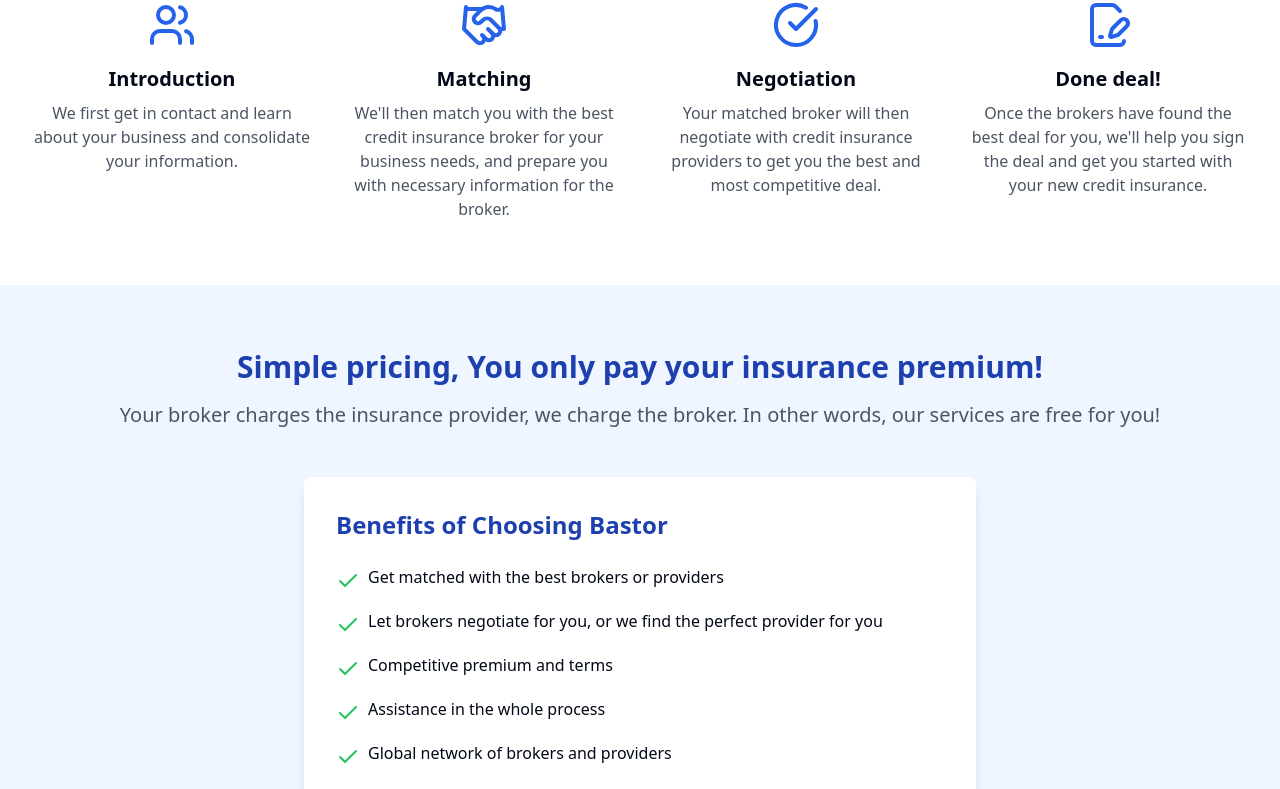
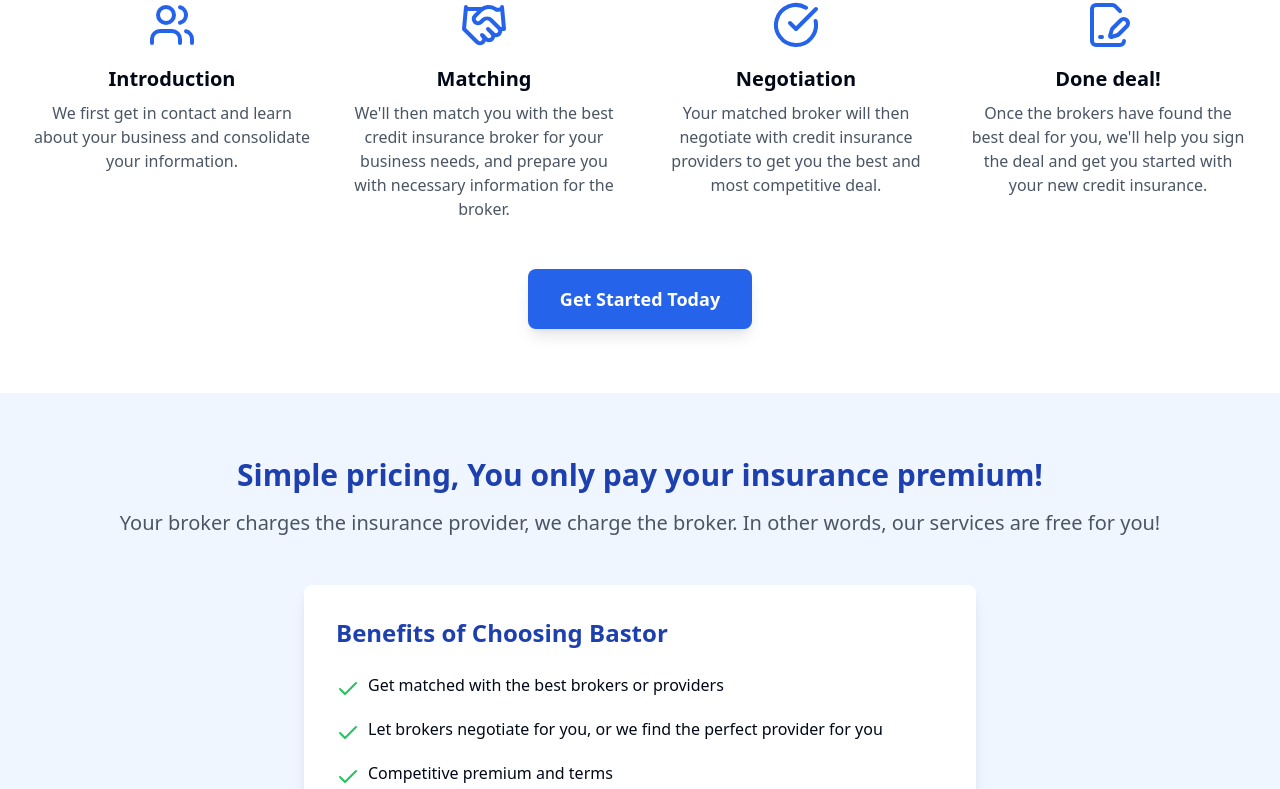
Before and after one commit to meurling/bastor-bluewave, a React (Vite) app: page /en in a window 1280 px wide. Shown: the part 1067-1856 px from the top of the page. Built offline with nearby package versions, Linux system fonts and the light colour scheme.

Commit message:
Add CTA to Process section
Included a call-to-action contact section at the bottom of the "Process" component to encourage user engagement.
[skip gpt_engineer]

```diff
--- a/src/components/Process.jsx
+++ b/src/components/Process.jsx
@@ -1,5 +1,6 @@
 import React from 'react';
 import { CheckCircle, Users, Handshake, FileSignature } from 'lucide-react';
+import { Link } from 'react-scroll';
 
 const ProcessStep = ({ icon, title, description }) => (
   <div className="flex flex-col items-center text-center">
@@ -38,10 +39,20 @@ const Process = () => {
       <div className="container mx-auto">
         <h2 className="text-3xl font-bold text-center mb-4 text-blue-800">Easy and fast process from start to deal.</h2>
         <p className="text-xl text-center mb-12 text-gray-600">Our process ensures competitive and transparent pricing.</p>
-        <div className="grid grid-cols-1 md:grid-cols-2 lg:grid-cols-4 gap-8">
+        <div className="grid grid-cols-1 md:grid-cols-2 lg:grid-cols-4 gap-8 mb-12">
           {steps.map((step, index) => (
             <ProcessStep key={index} {...step} />
           ))}
+        </div>
+        <div className="text-center mt-8">
+          <Link
+            to="contact"
+            smooth={true}
+            duration={500}
+            className="inline-flex items-center justify-center px-8 py-4 text-lg font-semibold text-white bg-blue-600 rounded-lg shadow-lg hover:bg-blue-700 hover:scale-105 transform transition-all duration-200 cursor-pointer animate-pulse hover:animate-none"
+          >
+            Get Started Today
+          </Link>
         </div>
       </div>
     </section>
```
